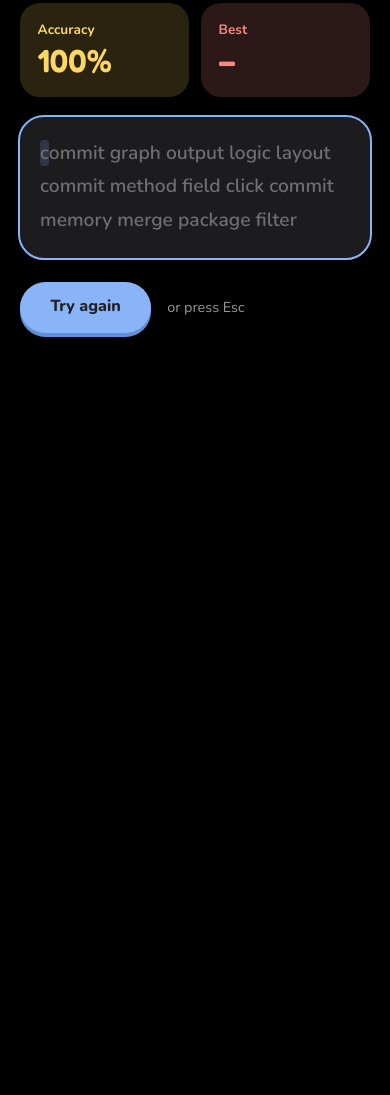
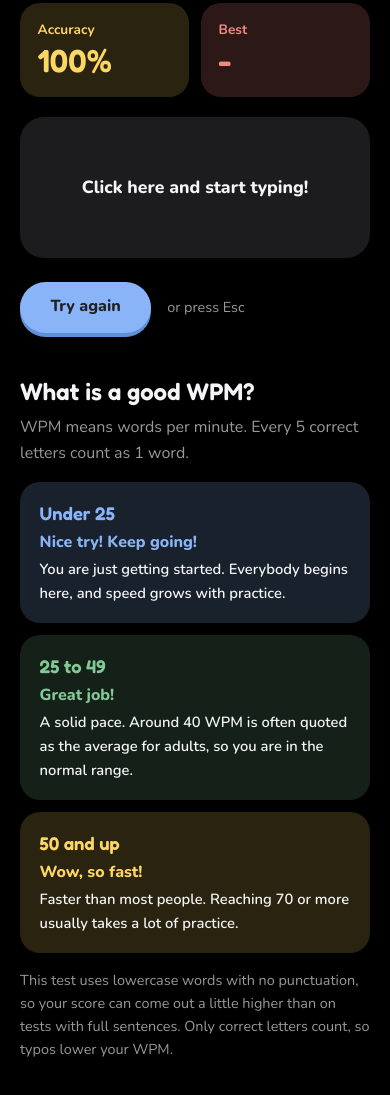
Before and after one commit to nichiyoshie/typing-speed-test, a plain HTML site: page index.html in a window 390 px wide. Shown: the part 315-1410 px from the top of the page. Before the commit the page ends 844 px from the top, so only its background shows below. Drawn offline with nearby package versions, Linux system fonts and the light colour scheme.

Commit message:
Attempted fix on a mobile bug

```diff
--- a/css/typing.css
+++ b/css/typing.css
@@ -217,13 +217,16 @@ html[data-theme="dark"] .knob { transform: translateX(26px); }
 
 .hidden-input {
     position: absolute;
-    top: 0;
-    left: 0;
-    width: 1px;
-    height: 1px;
+    inset: 0;
+    width: 100%;
+    height: 100%;
     opacity: 0;
-    pointer-events: none;
     font-size: 16px;
+    border: 0;
+    outline: none;
+    caret-color: transparent;
+    cursor: text;
+    -webkit-tap-highlight-color: transparent;
 }
 
 .actions { display: flex; align-items: center; gap: 1rem; margin-top: 1.5rem; }
@@ -283,3 +286,44 @@ html[data-theme="dark"] .knob { transform: translateX(26px); }
     * { animation: none !important; transition-duration: 0.01ms !important; }
     .words { scroll-behavior: auto; }
 }
+
+.guide { margin-top: 2.5rem; }
+.guide h2 {
+    font-family: "Fredoka", "Nunito", sans-serif;
+    font-size: 1.5rem;
+    font-weight: 600;
+}
+.guide-intro { margin-top: 0.25rem; color: var(--muted); }
+.guide-list { display: grid; gap: 0.75rem; margin-top: 1rem; }
+
+.guide-row {
+    display: grid;
+    grid-template-columns: 6.5rem 1fr;
+    gap: 1rem;
+    align-items: start;
+    padding: 1rem 1.1rem;
+    border: 2px solid transparent;
+    border-radius: 20px;
+    transition: border-color 0.2s, background-color 0.3s;
+}
+.guide-row.blue { background: var(--blue-tint); color: var(--blue); }
+.guide-row.green { background: var(--green-tint); color: var(--green); }
+.guide-row.yellow { background: var(--yellow-tint); color: var(--yellow); }
+
+.guide-row > strong {
+    font-family: "Fredoka", "Nunito", sans-serif;
+    font-size: 1.15rem;
+    font-weight: 600;
+    line-height: 1.5;
+}
+.guide-row h3 { font-size: 1rem; font-weight: 800; }
+.guide-row p { margin-top: 0.15rem; font-size: 0.92rem; font-weight: 600; color: var(--text); }
+
+.guide-row.you { border-color: currentColor; }
+.guide-row.you h3::after { content: " (your score)"; font-weight: 600; }
+
+.guide-note { margin-top: 1rem; font-size: 0.9rem; color: var(--muted); }
+
+@media (max-width: 600px) {
+    .guide-row { grid-template-columns: 1fr; gap: 0.15rem; }
+}
--- a/index.html
+++ b/index.html
@@ -47,15 +47,16 @@
             <div class="stat blue"><span>Time</span><strong id="time">30</strong></div>
             <div class="stat green"><span>WPM</span><strong id="wpm">0</strong></div>
             <div class="stat yellow"><span>Accuracy</span><strong id="acc">100%</strong></div>
-            <div class="stat red"><span>Best</span><strong id="best">–</strong></div>
+            <div class="stat red"><span>Best</span><strong id="best">-</strong></div>
         </div>
 
         <div class="typing-box unfocused" id="box">
             <div class="words" id="words" aria-hidden="true"></div>
             <p class="focus-hint">Click here and start typing!</p>
             <input id="input" class="hidden-input" type="text"
-                   autocomplete="off" autocapitalize="off" autocorrect="off" spellcheck="false"
-                   aria-label="Type the text shown above">
+                autocomplete="off" autocorrect="off" autocapitalize="none" spellcheck="false"
+                enterkeyhint="done" data-gramm="false" data-lpignore="true"
+                aria-label="Type the text shown above">
         </div>
 
         <div class="actions">
@@ -72,6 +73,37 @@
             </div>
             <p class="result-note" id="r-note"></p>
         </div>
+
+        <section class="guide" aria-labelledby="guide-title">
+            <h2 id="guide-title">What is a good WPM?</h2>
+            <p class="guide-intro">WPM means words per minute. Every 5 correct letters count as 1 word.</p>
+
+            <div class="guide-list">
+                <div class="guide-row blue" data-level="start">
+                    <strong>Under 25</strong>
+                    <div>
+                        <h3>Nice try! Keep going!</h3>
+                        <p>You are just getting started. Everybody begins here, and speed grows with practice.</p>
+                    </div>
+                </div>
+                <div class="guide-row green" data-level="good">
+                    <strong>25 to 49</strong>
+                    <div>
+                        <h3>Great job!</h3>
+                        <p>A solid pace. Around 40 WPM is often quoted as the average for adults, so you are in the normal range.</p>
+                    </div>
+                </div>
+                <div class="guide-row yellow" data-level="fast">
+                    <strong>50 and up</strong>
+                    <div>
+                        <h3>Wow, so fast!</h3>
+                        <p>Faster than most people. Reaching 70 or more usually takes a lot of practice.</p>
+                    </div>
+                </div>
+            </div>
+
+            <p class="guide-note">This test uses lowercase words with no punctuation, so your score can come out a little higher than on tests with full sentences. Only correct letters count, so typos lower your WPM.</p>
+        </section>
     </main>
 
     <script>
--- a/js/typing.js
+++ b/js/typing.js
@@ -30,6 +30,7 @@ let startTime = 0;
 let timerId = null;
 let totalKeys = 0;
 let wrongKeys = 0;
+let lastValue = "";
 
 function loadBest() {
     try { return JSON.parse(localStorage.getItem("typingBest") || "{}"); }
@@ -153,6 +154,7 @@ function finish() {
         ? `New best for ${duration} seconds!`
         : `Your best for ${duration} seconds is ${Math.max(previous, wpm)} WPM.`;
     resultEl.hidden = false;
+    markLevel(wpm);
 }
 
 function reset() {
@@ -168,7 +170,9 @@ function reset() {
 
     inputEl.disabled = false;
     inputEl.value = "";
+    lastValue = "";
     resultEl.hidden = true;
+    markLevel(0);
 
     timeEl.textContent = duration;
     wpmEl.textContent = 0;
@@ -180,23 +184,26 @@ function reset() {
     inputEl.focus();
 }
 
-inputEl.addEventListener("input", e => {
+function handleInput() {
     if (finished) return;
     if (!started) start();
 
-    if (e.inputType === "insertText" && e.data) {
-        const typed = inputEl.value;
-        for (let k = 0; k < e.data.length; k++) {
-            const index = typed.length - e.data.length + k;
+    const typed = inputEl.value;
+
+    if (typed.length > lastValue.length && typed.startsWith(lastValue)) {
+        for (let i = lastValue.length; i < typed.length; i++) {
             totalKeys++;
-            if (typed[index] !== target[index]) wrongKeys++;
+            if (typed[i] !== target[i]) wrongKeys++;
         }
     }
 
+    lastValue = typed;
     render();
     updateStats();
-});
+}
 
+inputEl.addEventListener("input", handleInput);
+inputEl.addEventListener("compositionend", handleInput);
 inputEl.addEventListener("paste", e => e.preventDefault());
 inputEl.addEventListener("focus", () => boxEl.classList.remove("unfocused"));
 inputEl.addEventListener("blur", () => boxEl.classList.add("unfocused"));
```
